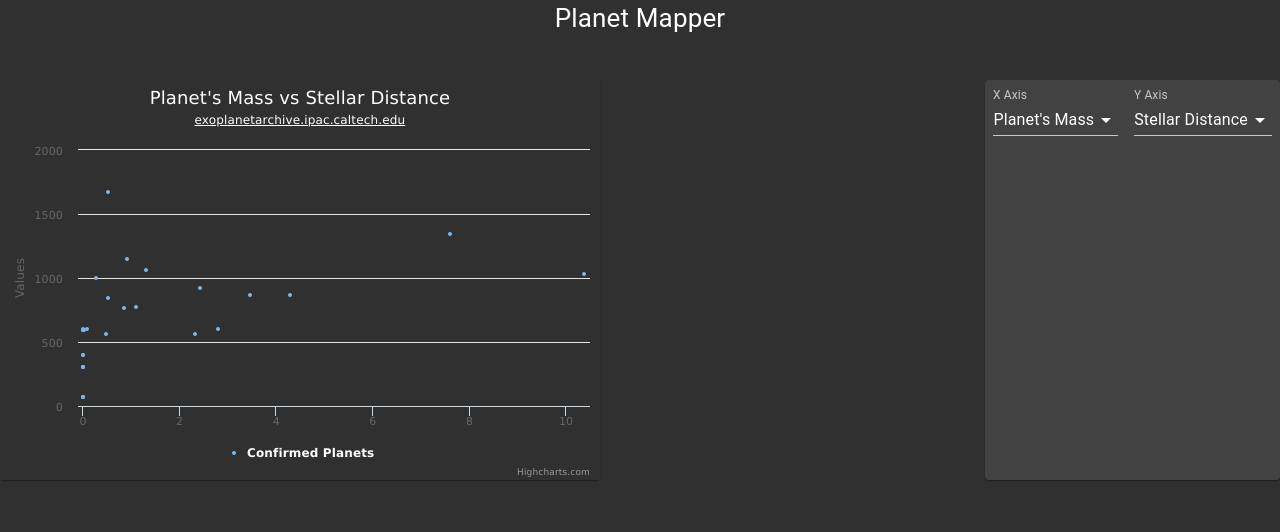
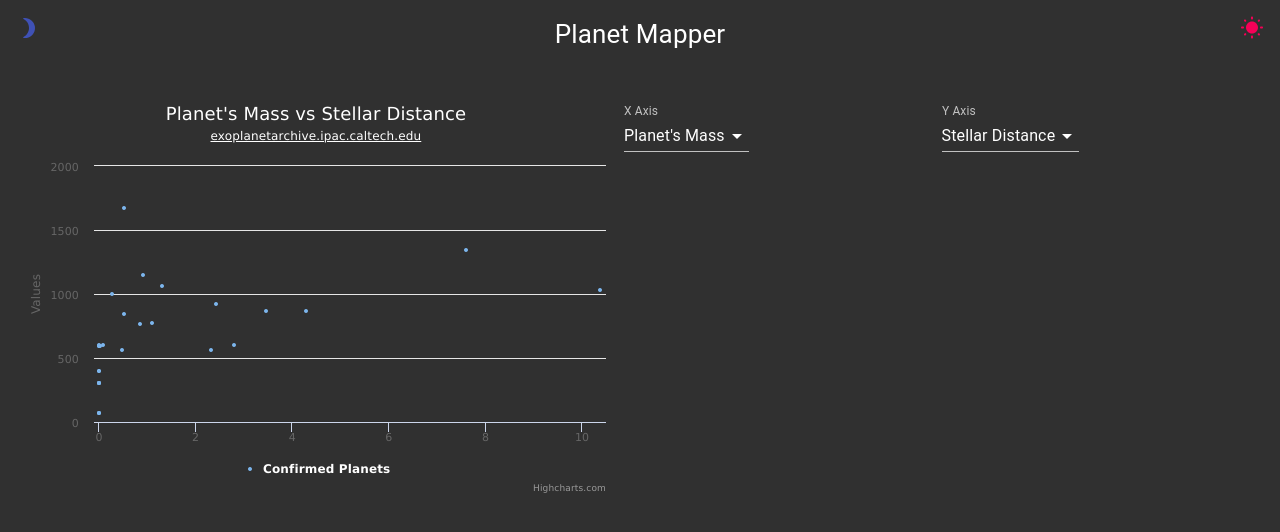
Before and after one commit to jgf5013/planet-mapper, a React (Create React App) app: page / in a window 1280 px wide. Shown: the top 532 px of the page. Built offline with nearby package versions, Linux system fonts and the light colour scheme.

Commit message:
Dynamic theme (but not re-rendering children...)

```diff
--- a/package.json
+++ b/package.json
@@ -4,6 +4,7 @@
   "private": true,
   "dependencies": {
     "@material-ui/core": "^4.9.11",
+    "@material-ui/icons": "^4.9.1",
     "@testing-library/jest-dom": "^4.2.4",
     "@testing-library/react": "^9.5.0",
     "@testing-library/user-event": "^7.2.1",
--- a/src/App.tsx
+++ b/src/App.tsx
@@ -1,16 +1,20 @@
-import React from 'react';
+import React, { useState, useContext } from 'react';
 import PlanetChart from './PlanetChart';
 
 import confiredExoplanets from './confirmed-explanets.json';
 import { Planet } from './Planet.interface';
 import { AXIS_OPTIONS } from './App.constants';
 import { ControlPanel } from './ControlPanel';
-import { makeStyles, createStyles, Theme, Grid, withTheme, Paper } from '@material-ui/core';
+import { makeStyles, createStyles, Theme, Grid, withTheme, Paper, Button } from '@material-ui/core';
+import { ThemeContext} from './ThemeProvider';
+import WbSunnyRoundedIcon from '@material-ui/icons/WbSunnyRounded';
+import Brightness3RoundedIcon from '@material-ui/icons/Brightness3Rounded';
 
 const useStyles = makeStyles((theme: Theme) =>
   createStyles({
     root: {
-      fontSize: 'calc(10px + 2vmin)'
+      fontSize: 'calc(10px + 2vmin)',
+      padding: '1rem'
     },
     header: {
       minHeight: '10vh'
@@ -36,21 +40,24 @@ export function App(props: { theme: Theme }) {
     y: AXIS_OPTIONS[1].axes[0]
   };
 
+  // State to hold the selected theme name
+  const setThemeName = useContext(ThemeContext);
+
 
   return (
     <Grid className={classes.root} container direction="column">
       <Grid item xs={12}>
-        <Grid container className={classes.header} justify="center">
+        <Grid container className={classes.header} justify="space-between">
+          <Brightness3RoundedIcon color="primary" aria-label="Dark Theme"
+            onClick={() => setThemeName("darkTheme")}/>
           Planet Mapper
+          <WbSunnyRoundedIcon color="secondary" aria-label="Light Theme"
+            onClick={() => setThemeName("lightTheme")}/>
         </Grid>
       </Grid>
       <Grid item xs={12} className={classes.appWrapper}>
-        <Paper>
           <ControlPanel />
-        </Paper>
-        <Paper>
           <PlanetChart planets={confiredExoplanets} axisProps={axisProps} />
-        </Paper>
       </Grid>
     </Grid>
   );
--- a/src/PlanetChart.tsx
+++ b/src/PlanetChart.tsx
@@ -1,4 +1,4 @@
-import React from 'react';
+import React, { useContext } from 'react';
 
 import * as Highcharts from 'highcharts';
 import HighchartsReact from 'highcharts-react-official';
@@ -6,7 +6,6 @@ import HighchartsReact from 'highcharts-react-official';
 import { Planet } from './Planet.interface';
 import { AxisOption } from './AxisOption.interface';
 import { withTheme, Theme } from '@material-ui/core';
-
 interface PlanetProps {
   theme: Theme,
   planets: Planet [],
@@ -64,6 +63,7 @@ export class PlanetChart extends React.Component<PlanetProps> {
   }
 
   componentDidMount() {
+    console.log('props: ', this.props);
     this.internalChart.addSeries({
       type: 'scatter',
       name: 'Confirmed Planets',
@@ -80,6 +80,9 @@ export class PlanetChart extends React.Component<PlanetProps> {
   }
 
   render() {
+    if(this.chartOptions.chart) {
+      this.chartOptions.chart.backgroundColor = this.props.theme.palette.background.default;
+    }
     return (
       <div className="PlanetChart">
         <HighchartsReact
--- a/src/ThemeProvider.tsx
+++ b/src/ThemeProvider.tsx
@@ -18,14 +18,14 @@ const ThemeProvider: React.FC = (props) => {
     // Retrieve the theme object by theme name
     const theme = getThemeByName(themeName);
 
+    const setThemeName = (themeName: string): void => {
+        localStorage.setItem("appTheme", themeName);
+        _setThemeName(themeName);
+      }
 
-    const setThemeName = (themeName: string): void => {
-        localStorage.setItem('appTheme', themeName);
-        _setThemeName(themeName);
-    }
 
     return (
-        <ThemeContext.Provider value={_setThemeName}>
+        <ThemeContext.Provider value={setThemeName}>
             <MuiThemeProvider theme={theme}>{props.children}</MuiThemeProvider>
         </ThemeContext.Provider>
     );
--- a/src/themes/base.ts
+++ b/src/themes/base.ts
@@ -1,12 +1,26 @@
-import { Theme } from "@material-ui/core";
+import { Theme, createMuiTheme, ThemeOptions } from "@material-ui/core";
 import { lightTheme } from "./light";
 import { darkTheme } from "./dark";
 
-export function getThemeByName(theme: string): Theme {
-  return themeMap[theme];
+export function getThemeByName(themeKey: string): Theme {
+  const theme: Theme = createMuiTheme({
+    ...themeMap[themeKey],
+    typography: {
+    }
+  });
+
+  theme.typography.body1 = {
+
+    fontSize: '0.8rem',
+    [theme.breakpoints.up('md')]: {
+      fontSize: '1rem',
+    },
+  }
+
+  return theme;
 }
 
-const themeMap: { [key: string]: Theme } = {
+const themeMap: { [key: string]: Partial<ThemeOptions> } = {
   lightTheme,
   darkTheme
 };
--- a/src/themes/dark.ts
+++ b/src/themes/dark.ts
@@ -1,9 +1,9 @@
 import { createMuiTheme, ThemeOptions } from '@material-ui/core';
 
-const theme: ThemeOptions = {
+export const darkTheme: Partial<ThemeOptions> = {
   palette: {
     type: 'dark'
   }
 };
 
-export const darkTheme = createMuiTheme(theme);
+// export const darkTheme = createMuiTheme(theme);
--- a/src/themes/light.ts
+++ b/src/themes/light.ts
@@ -1,10 +1,19 @@
-import { createMuiTheme } from '@material-ui/core';
+import { createMuiTheme, ThemeOptions } from '@material-ui/core';
 
-export const lightTheme = createMuiTheme({
+// export const lightTheme = createMuiTheme({
+//   palette: {
+//     type: 'light',
+//     primary: {
+//       main: '#282c34'
+//     }
+//   }
+// });
+
+export const lightTheme: Partial<ThemeOptions> = {
   palette: {
     type: 'light',
     primary: {
       main: '#282c34'
     }
   }
-});
+};
```
Also changed, not shown: 1 other file (tests, documents, lock files or other folders). Lines whose indentation alone changed are shown as unchanged.
